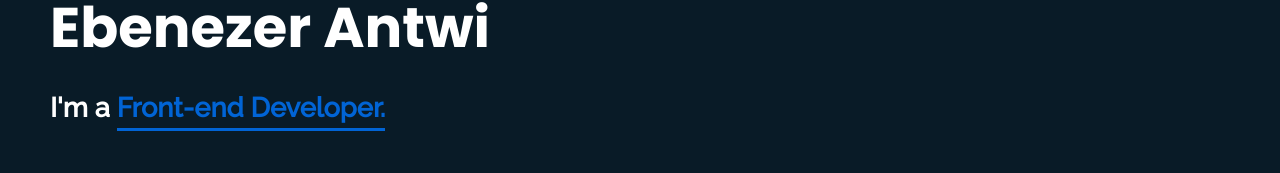
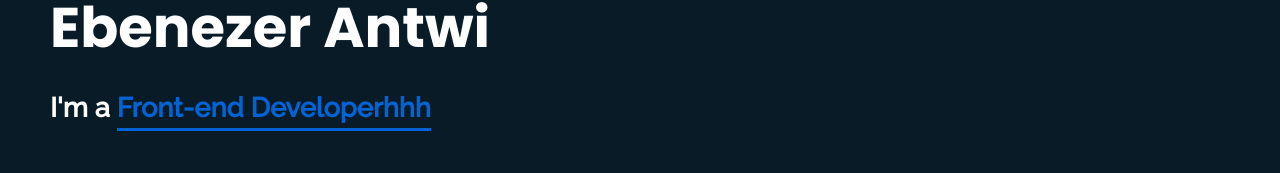
Before and after one commit to kwadwoambitious/My-Portfolio, a React (Create React App) app: page / in a window 1280 px wide. Shown: the part 316-489 px from the top of the page. Built offline with nearby package versions, Linux system fonts and the light colour scheme.

Commit message:
Made changes to this file

```diff
--- a/src/components/Home.js
+++ b/src/components/Home.js
@@ -12,7 +12,7 @@ function Home() {
 
             className="home">
           <h1>Ebenezer Antwi</h1>
-          <h2>I'm a <span>Front-end Developer.</span></h2>
+          <h2>I'm a <span>Front-end Developerhhh</span></h2>
             <div className='social-icons'>
                     <a href="https://twitter.com/_antwiebenezer" target='_blank' rel='noreferrer'><FaTwitter className='icon'/></a>
                     <a href="https://www.linkedin.com/in/antwi-ebenezer" target='_blank' rel='noreferrer'><FaLinkedin className='icon'/></a>
```
